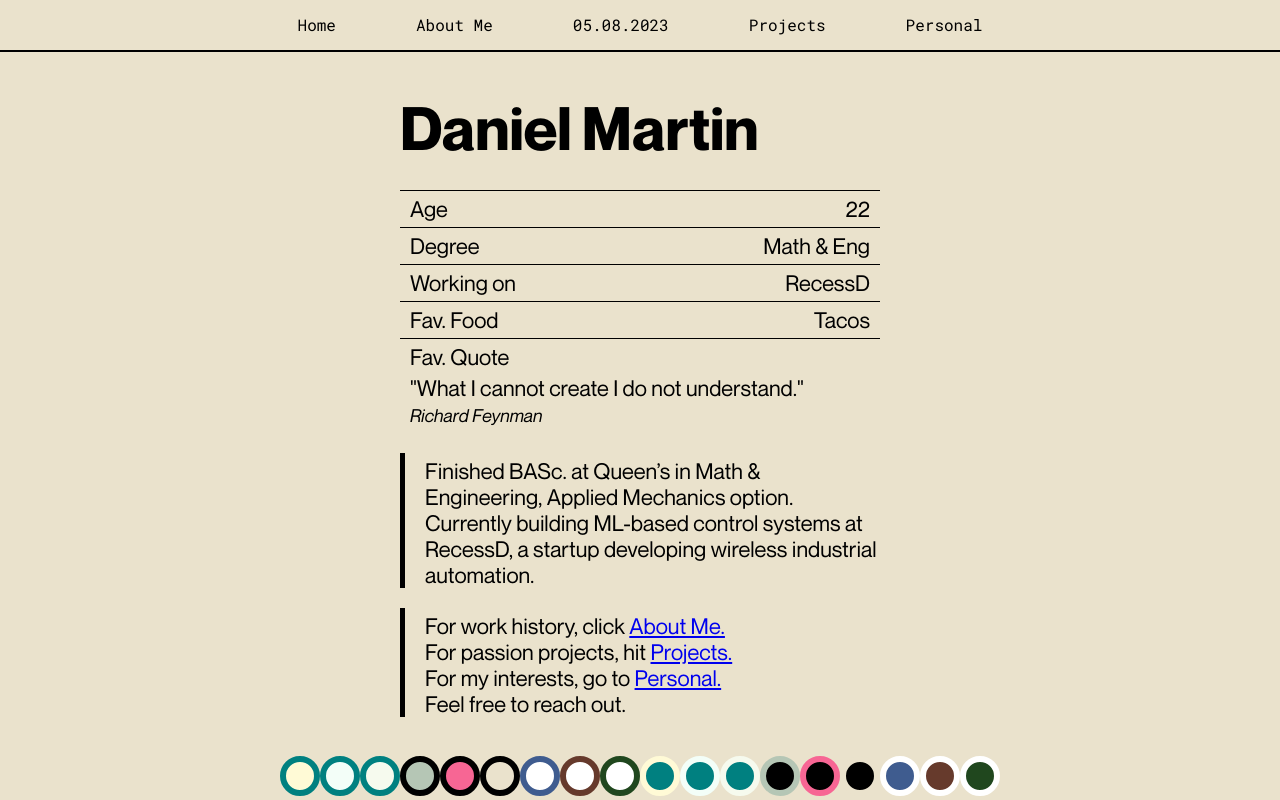
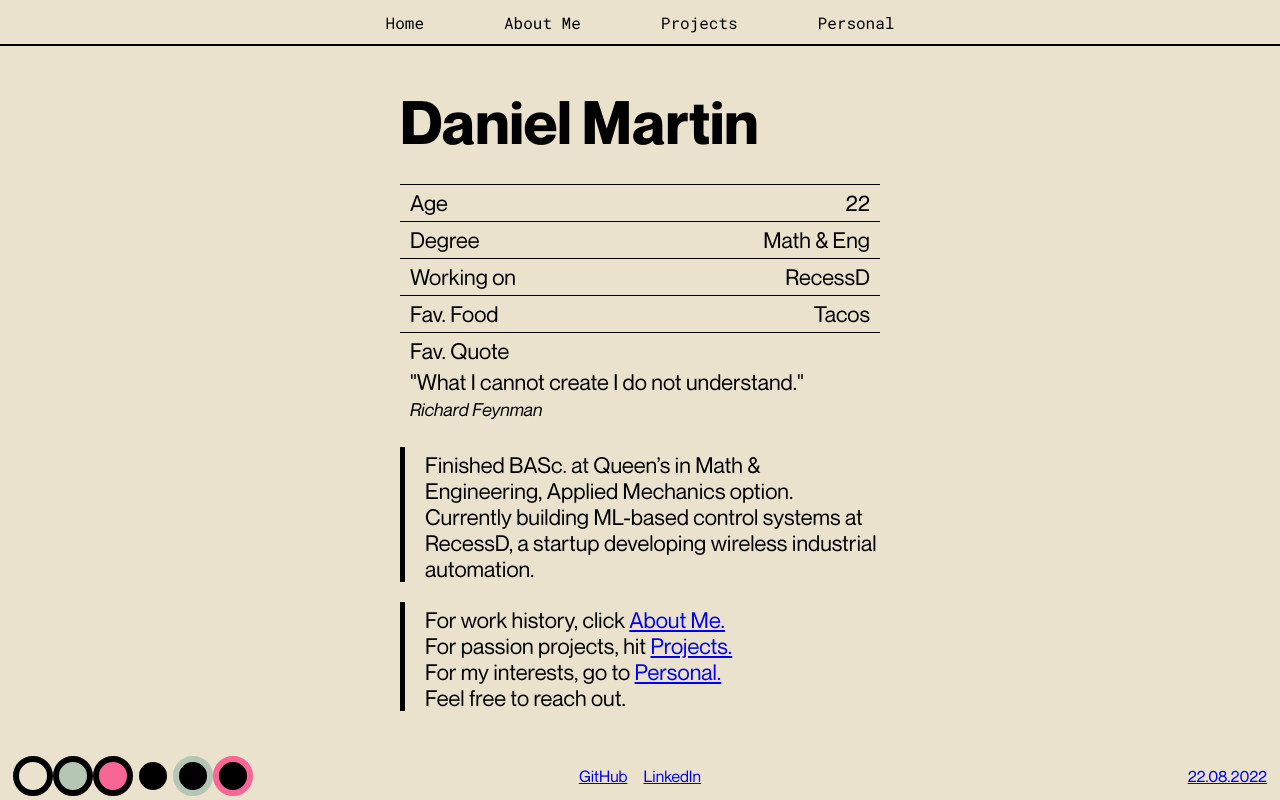
Before and after one commit to dnlmrtn/my-website, a React (Create React App) app: page / in a window 1280 px wide. Built offline with nearby package versions, Linux system fonts and the light colour scheme.

Commit message:
Fixed footer, misc changes

```diff
--- a/src/App.css
+++ b/src/App.css
@@ -56,6 +56,7 @@ footer {
   position: fixed;
   width: 100%;
   bottom: 0;
+  display: inline;
 }
 
 button {
@@ -113,6 +114,11 @@ body {
   flex-direction: column;
 }
 
+.color-row {
+  display: flex;
+  justify-content: left
+}
+
 .separator {
   background-color: var(--text-color);
 }
@@ -153,11 +159,13 @@ body {
     align-items: end;
     background-color: var(--background-color);
     border-top: 2px solid var(--text-color);
+    font-family: Neue Montreal;
     padding-top: 4px;
     padding-bottom: 4px;
     position: fixed;
     width: 100%;
     bottom: 0;
+    display: flex
   }
 
   button {
@@ -246,4 +254,37 @@ body {
     cursor: pointer;
     padding-left: 10px;
   }
+
+  .footer-container {
+    display: flex;
+    align-items: center;
+  }
+
+  .footer-left {
+    text-align: left;
+    width: 33.33%;
+    font-family: Neue Montreal;
+    padding-left: 1%
+  }
+
+  .footer-center {
+    text-align: center;
+    width: 33.33%;
+    font-family: Neue Montreal;
+    height: 30px;
+
+  }
+
+  .footer-right {
+    text-align: right;
+    width: 33.33%;
+    font-family: Neue Montreal;
+    height: 30px;
+    padding-right: 1%;
+  }
+
+  .color-row {
+    display: flex;
+    justify-content: left
+  }
 }
--- a/src/components/Footer.js
+++ b/src/components/Footer.js
@@ -15,26 +15,31 @@ const Footer = () => {
 
     return (
         <div className='footer'>
-            <div className="color-row">
-                <div className="color-circle" style={{ borderColor: "#008080", backgroundColor: "#fffad6" }} onClick={() => updateTheme("#008080", "#fffad6")}></div>
-                <div className="color-circle" style={{ borderColor: "#008080", backgroundColor: "#f3fef8" }} onClick={() => updateTheme("#008080", "#f3fef8")}></div>
-                <div className="color-circle" style={{ borderColor: "#008080", backgroundColor: "#f6faee" }} onClick={() => updateTheme("#008080", "#f6faee")}></div>
-                <div className="color-circle" style={{ borderColor: "#000000", backgroundColor: "#b5c6b5" }} onClick={() => updateTheme("#000000", "#b5c6b5")}></div>
-                <div className="color-circle" style={{ borderColor: "#000000", backgroundColor: "#f76694" }} onClick={() => updateTheme("#000000", "#f76694")}></div>
-                <div className="color-circle" style={{ borderColor: "#000000", backgroundColor: "#eae2cc" }} onClick={() => updateTheme("#000000", "#eae2cc")}></div>
-                <div className="color-circle" style={{ borderColor: "#3f5c8f", backgroundColor: "#ffffff" }} onClick={() => updateTheme("#3f5c8f", "#ffffff")}></div>
-                <div className="color-circle" style={{ borderColor: "#663a2c", backgroundColor: "#ffffff" }} onClick={() => updateTheme("#663a2c", "#ffffff")}></div>
-                <div className="color-circle" style={{ borderColor: "#20471e", backgroundColor: "#ffffff" }} onClick={() => updateTheme("#20471e", "#ffffff")}></div>
-                <div className="color-circle" style={{ borderColor: "#fffad6", backgroundColor: "#008080" }} onClick={() => updateTheme("#fffad6", "#008080")}></div>
-                <div className="color-circle" style={{ borderColor: "#f3fef8", backgroundColor: "#008080" }} onClick={() => updateTheme("#f3fef8", "#008080")}></div>
-                <div className="color-circle" style={{ borderColor: "#f6faee", backgroundColor: "#008080" }} onClick={() => updateTheme("#f6faee", "#008080")}></div>
-                <div className="color-circle" style={{ borderColor: "#b5c6b5", backgroundColor: "#000000" }} onClick={() => updateTheme("#b5c6b5", "#000000")}></div>
-                <div className="color-circle" style={{ borderColor: "#f76694", backgroundColor: "#000000" }} onClick={() => updateTheme("#f76694", "#000000")}></div>
-                <div className="color-circle" style={{ borderColor: "#eae2cc", backgroundColor: "#000000" }} onClick={() => updateTheme("#eae2cc", "#000000")}></div>
-                <div className="color-circle" style={{ borderColor: "#ffffff", backgroundColor: "#3f5c8f" }} onClick={() => updateTheme("#ffffff", "#3f5c8f")}></div>
-                <div className="color-circle" style={{ borderColor: "#ffffff", backgroundColor: "#663a2c" }} onClick={() => updateTheme("#ffffff", "#663a2c")}></div>
-                <div className="color-circle" style={{ borderColor: "#ffffff", backgroundColor: "#20471e" }} onClick={() => updateTheme("#ffffff", "#20471e")}></div>
+            <div className='footer-left'>
+                <div className="color-row">
+                    <div className="color-circle" style={{ borderColor: "#000000", backgroundColor: "#eae2cc" }} onClick={() => updateTheme("#000000", "#eae2cc")}></div>
+                    <div className="color-circle" style={{ borderColor: "#000000", backgroundColor: "#b5c6b5" }} onClick={() => updateTheme("#000000", "#b5c6b5")}></div>
+                    <div className="color-circle" style={{ borderColor: "#000000", backgroundColor: "#f76694" }} onClick={() => updateTheme("#000000", "#f76694")}></div>
+                    <div className="color-circle" style={{ borderColor: "#eae2cc", backgroundColor: "#000000" }} onClick={() => updateTheme("#eae2cc", "#000000")}></div>
+                    <div className="color-circle" style={{ borderColor: "#b5c6b5", backgroundColor: "#000000" }} onClick={() => updateTheme("#b5c6b5", "#000000")}></div>
+                    <div className="color-circle" style={{ borderColor: "#f76694", backgroundColor: "#000000" }} onClick={() => updateTheme("#f76694", "#000000")}></div>
+                </div>
             </div>
+            <div className='footer-center'>
+                <a href='https://github.com/dnlmrtn' target='_blank' rel="noreferrer">
+                    GitHub
+                </a>&nbsp;&nbsp;&nbsp;&nbsp;&nbsp;
+                <a href='https://www.linkedin.com/in/daniel-martin-0787/' target='_blank' rel="noreferrer">
+                    LinkedIn
+                </a>
+            </div>
+            <div className='footer-right'>
+                <a href='https://github.com/dnlmrtn/my-website'>
+                    22.08.2022
+                </a>
+            </div>
+
+
         </div>
     );
 };
--- a/src/menuItems.js
+++ b/src/menuItems.js
@@ -8,10 +8,6 @@ export const menuItems = [
         url: '/about',
     },
     {
-        title: '05.08.2023',
-        url: 'https://github.com/dnlmrtn/my-website',
-    },
-    {
         title: 'Projects',
         url: '/projects',
     },
--- a/src/routes/About.js
+++ b/src/routes/About.js
@@ -9,8 +9,8 @@ const About = () => {
                 <div className='superscript'> RecessD Automation </div>
             </div>
             <div className='about-description'>
-                Developing machine learning closed-loop control for industrial IoT systems.<br />
-                Global energy savings ~$100 000, CO2 reduction of ~1200kg per annum. <br />
+                Designing reinforcement learning feeback control for industrial IoT systems.<br />
+                Saving energy cost ~$10 000, CO2 reduction of ~1200kg per annum. <br />
                 Mechanical design for embedded hardware products.<br />
                 Web development/UI design.<br />
                 <a href="http://www.recessd.com" target="_blank" rel="noopener noreferrer">recessd.com</a>
@@ -22,11 +22,11 @@ const About = () => {
         </div>
         <div className="about-item">
             <div className='title-container'>
-                <div className='about-title'>Engineering Intern.</div>
+                <div className='about-title'>Engineering Intern</div>
                 <div className='superscript'> Formula Solutions Inc. </div>
             </div>
             <div className='about-description'>
-                Designed automated manufacturing line for aerospace carbon fiber components.<br />
+                Designed assembly line components for aerospace-grade carbon fiber parts.<br />
                 Tested resin mixing equipment to ensure compliance with standards.<br />
                 Modeled 3D printed fixtures for drill press, pneumatic shears. <br />
                 Supervised installation of equipment on the factory floor.<br />
@@ -39,7 +39,7 @@ const About = () => {
         </div>
         <div className="about-item">
             <div className='title-container'>
-                <div className='about-title'>Drone Photographer.</div>
+                <div className='about-title'>Drone Photographer</div>
                 <div className='superscript'> Self Employed </div>
             </div>
             <div className='about-description'>
@@ -55,7 +55,7 @@ const About = () => {
         </div>
         <div className="about-item">
             <div className='title-container'>
-                <div className='about-title'>Mathematics Tutor.</div>
+                <div className='about-title'>Mathematics Tutor</div>
                 <div className='superscript'> Self Employed </div>
             </div>
             <div className='about-description'>
--- a/src/routes/Home.css
+++ b/src/routes/Home.css
@@ -76,6 +76,7 @@
     height: flex;
     border-radius: 20px;
     border-color: var(--background-color);
+    transition: border-color 1s ease;
     border: 0px solid;
     background-color: transparent;
     display: flex;
@@ -91,12 +92,6 @@
     grid-gap: 20px;
     width: 100px;
 }
-
-.color-row {
-    display: flex;
-    justify-content: center
-}
-
 
 
 @media only screen and (min-width: 800px) {
@@ -182,9 +177,4 @@
         grid-gap: 20px;
         width: 100px;
     }
-
-    .color-row {
-        display: flex;
-        justify-content: center
-    }
 }
--- a/src/routes/Personal.js
+++ b/src/routes/Personal.js
@@ -1,5 +1,5 @@
 const Personal = () => {
-    return <body>Personal page content</body>;
+    return <body>Personal page content coming soon</body>;
 };
 
 export default Personal;
--- a/src/routes/Projects.js
+++ b/src/routes/Projects.js
@@ -50,6 +50,7 @@ const Projects = () => {
                 <a href="https://www.queensrelectric.ca/" target="_blank" rel="noopener noreferrer">queensrelectric.ca</a>
             </div>
         </div>
+        <br /><br /><br />
     </div>
 };
 
```
